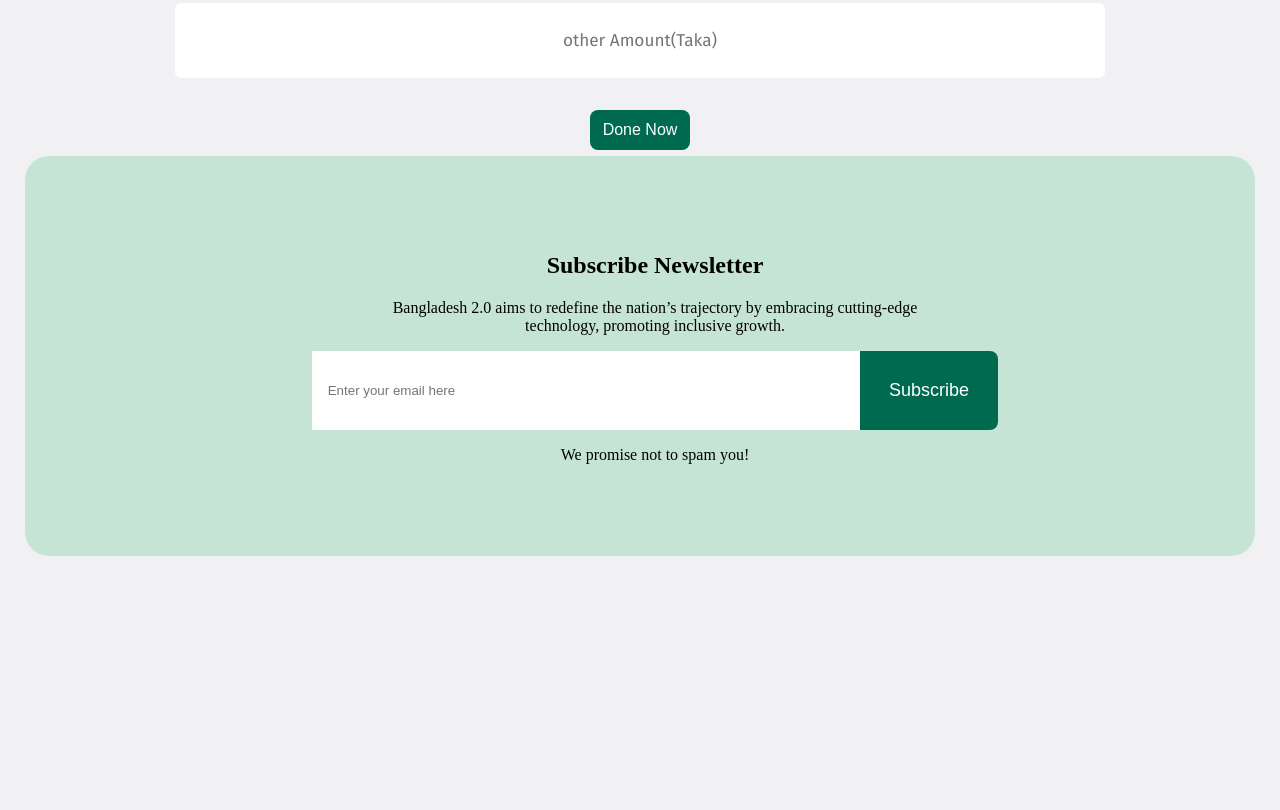
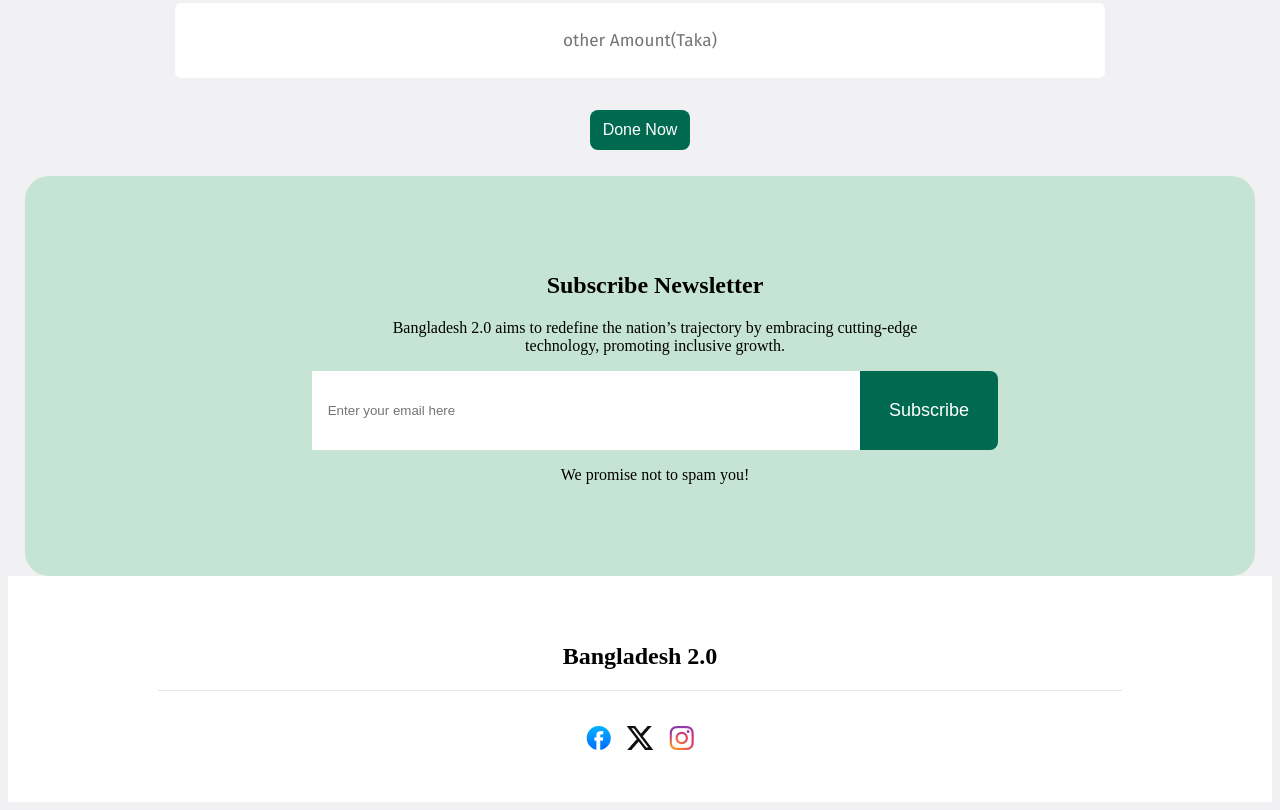
Before and after one commit to isumaiya572/assingment1, a plain HTML site: page index.html in a window 1280 px wide. Shown: the part 2920-3730 px from the top of the page. Before the commit the page ends 3484 px from the top, so only its background shows below. Drawn offline with Linux system fonts and the light colour scheme.

Commit message:
section-footer

```diff
--- a/index.html
+++ b/index.html
@@ -140,7 +140,14 @@
     </section>
     </main>
     <footer>
-
+        <section class="footer">
+            <h1 class="h1">Bangladesh 2.0</h1>
+            <div class="social">
+               <a href="#"> <img src="assets/facebook.png" alt=""></a>
+               <a href="#"> <img src="assets/x.png" alt=""> </a>
+               <a href="#"> <img src="assets/instagram.png" alt=""></a>
+            </div>
+       </section>
     </footer>
 </body>
 </html>
--- a/style/style.css
+++ b/style/style.css
@@ -287,6 +287,7 @@
 /*last pera */
 .newsletter{
   margin: auto;
+  margin-top: 20px;
   padding-left: 30px;
   text-align: center;
   background-color: rgb(198, 228, 214);
@@ -326,3 +327,26 @@
   display: flex;
 
 }
+/*footer*/
+footer{
+  height: 226px;
+  background-color: white;
+}
+
+footer .footer{
+  text-align: center;
+  display:  flex;
+  flex-direction: column;
+  justify-content: center;
+  align-items: center;
+  height: 100%;
+}
+
+footer .footer .social{
+  display: flex;
+  gap: 15px;
+  justify-content: center;
+  width: 964.92px;
+  border-top: 1px solid rgba(14, 14, 14, 0.1);
+  padding-top: 35px;
+}
```
